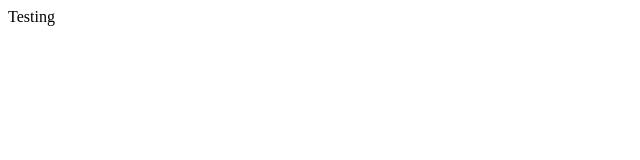
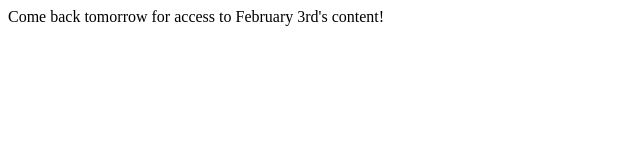
Before and after one commit to jpalank31/Tanzania2025, a plain HTML site: page Feb2/index.html in a window 1280 px wide. Shown: the whole page, without its empty margins (0-640 px from the left). Drawn offline with Linux system fonts and the light colour scheme.

Commit message:
Update index.html

```diff
--- a/Feb2/index.html
+++ b/Feb2/index.html
@@ -5,7 +5,6 @@
     <title>title</title>
   </head>
   <body>
-Testing
-    </script>
+Come back tomorrow for access to February 3rd's content!
   </body>
 </html>
```
